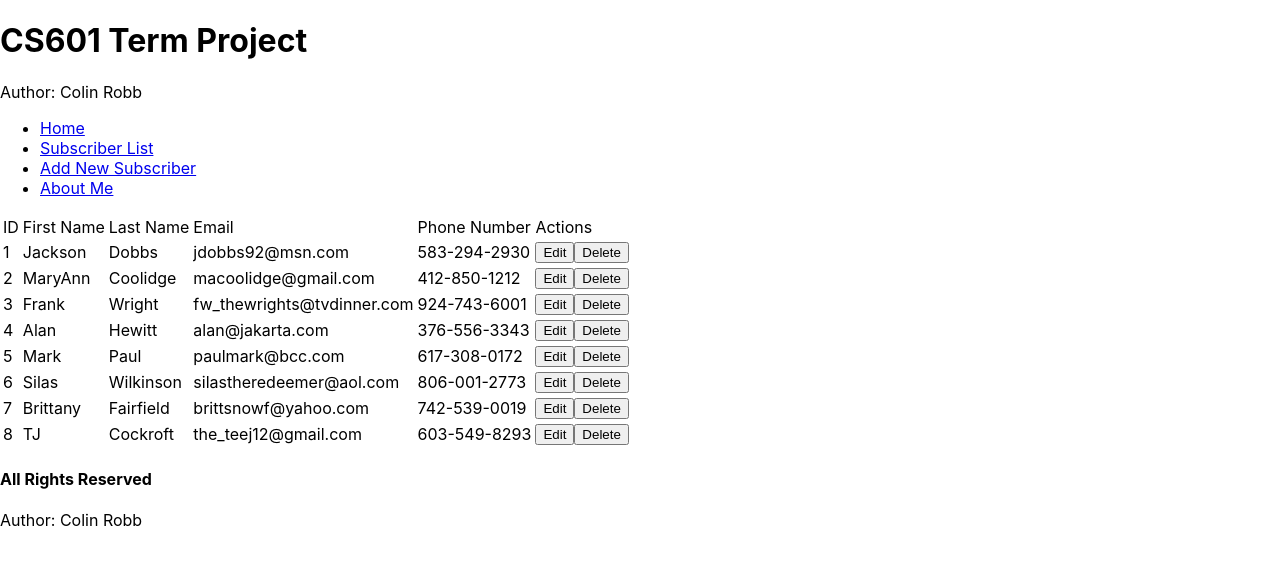
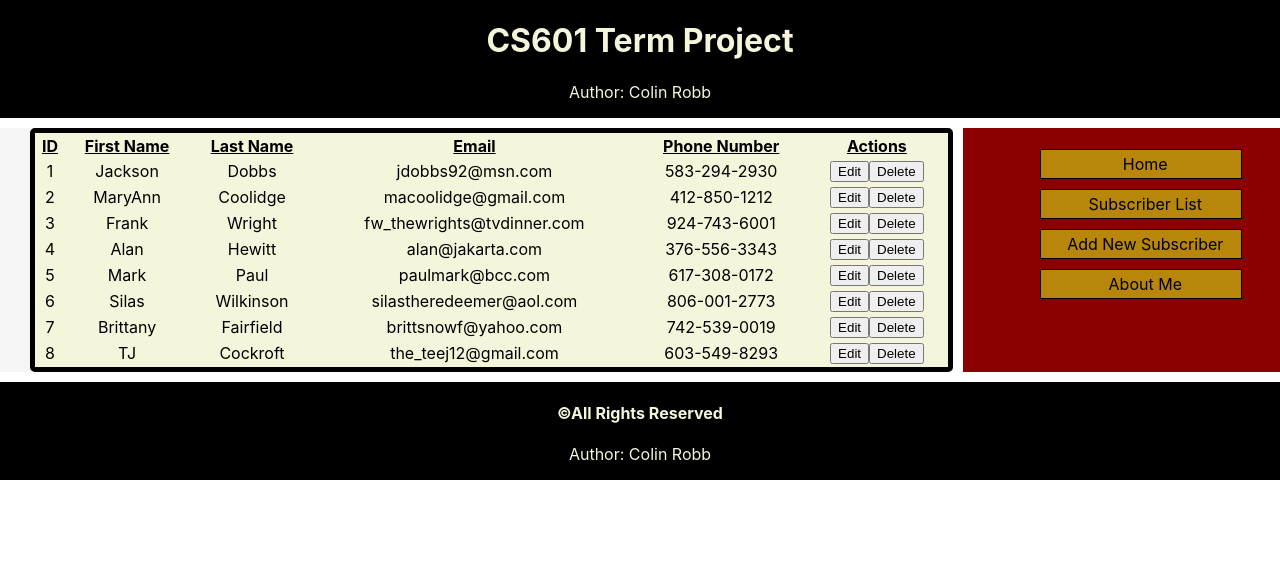
Before and after one commit to colin-robb918/CS601_TermProject_Robb, a React (Create React App) app in the folder final-project/: page /subscribers in a window 1280 px wide. Shown: the top 564 px of the page. Built offline with nearby package versions, Linux system fonts and the light colour scheme.

Commit message:
some css applied for pages

```diff
--- a/final-project/src/App.css
+++ b/final-project/src/App.css
@@ -1,38 +1,76 @@
 .App {
   text-align: center;
+  display: grid;
+  grid-template-columns: 3fr 1fr;
+  grid-template-rows: auto 1fr auto;
+  gap: 10px;
+  grid-template-areas:
+    "header header"
+    "main-content sidebar"
+    "footer footer"
+    ;
 }
 
-.App-logo {
-  height: 40vmin;
-  pointer-events: none;
+.header {
+  grid-area: header;
 }
 
-@media (prefers-reduced-motion: no-preference) {
-  .App-logo {
-    animation: App-logo-spin infinite 20s linear;
-  }
+.footer {
+  grid-area: footer;
 }
 
-.App-header {
-  background-color: #282c34;
-  min-height: 100vh;
-  display: flex;
-  flex-direction: column;
-  align-items: center;
-  justify-content: center;
-  font-size: calc(10px + 2vmin);
-  color: white;
+.main-content {
+  grid-area: main-content;
+  padding-left: 30px;
+  background-color: whitesmoke;
 }
 
-.App-link {
-  color: #61dafb;
+.sidebar {
+  grid-area: sidebar;
+  background-color: darkred;
 }
 
-@keyframes App-logo-spin {
-  from {
-    transform: rotate(0deg);
-  }
-  to {
-    transform: rotate(360deg);
-  }
+.header, .footer {
+  background-color: black;
+  color:beige
 }
+
+.sidebar ul {
+  list-style: none;
+}
+
+.sidebar ul li {
+  display: inline-block;
+  border: 1px solid;
+  background-color: darkgoldenrod;
+  margin: 5px;
+  width: 200px;
+}
+
+.sidebar ul li a {
+  display: inline-block;
+  padding: 4px;
+  width: 100%;
+  text-decoration: none;
+  color: black;
+}
+
+.sidebar ul li a:hover{
+  background-color: white;
+  color: blue;
+  font-weight: bold;
+  border: 3px solid;
+}
+
+table {
+  margin: auto;
+  border: 5px solid black;
+  border-radius: 5px;
+  background-color: beige;
+  width: 100%;
+}
+
+thead {
+  font-weight: bold;
+  text-decoration: underline;
+}
--- a/final-project/src/App.js
+++ b/final-project/src/App.js
@@ -1,6 +1,7 @@
 import React from 'react';
+import './App.css';
 import { BrowserRouter, Routes, Route } from 'react-router-dom';
-import { AddSubscriber, EditSubscriber, Footer, Header, Sidebar, SubscriberTable } from './components';
+import { AddSubscriber, EditSubscriber, Footer, Header, NotFound, Sidebar, SubscriberTable } from './components';
 
 const api = "./models/subscribers.json";
 
@@ -49,7 +50,7 @@ class App extends React.Component {
             <Route path='/add-new-subscriber' element={<AddSubscriber addSubscriber={this.addSubscriber}></AddSubscriber>}></Route>
             <Route path='/edit/:id' element={<EditSubscriber subscriberList={this.state.subscriberList} updateSubscriber={this.updateSubscriber}></EditSubscriber>}></Route>
             <Route path='/about.html' element={<h1>About Me</h1>}/>
-            <Route path='*' element={<h1>Oops... not found!</h1>}></Route>
+            <Route path='*' element={<NotFound />}></Route>
           </Routes>
           <Footer></Footer>
         </BrowserRouter>
--- a/final-project/src/components/AddSubscriber.js
+++ b/final-project/src/components/AddSubscriber.js
@@ -59,7 +59,7 @@ export default function AddSubscriber({addSubscriber}) {
     };
 
     return (
-        <div>
+        <div className='main-content'>
             <h1>Add Subscriber</h1>
             {success ? <h2>Updated Successfully!  Redirecting...</h2>
                 :
@@ -105,7 +105,7 @@ export default function AddSubscriber({addSubscriber}) {
                     <br />
                     <input
                         type="text"
-                        name="company"
+                        name="phone_number"
                         value={formData.phone_number}
                         onChange={handleChange}
                     />
--- a/final-project/src/components/EditSubscriber.js
+++ b/final-project/src/components/EditSubscriber.js
@@ -72,7 +72,7 @@ export default function EditSubscriber({ subscriberList, updateSubscriber }) {
     };
 
     return (
-        <div>
+        <div className='main-content'>
             <h1>Update Subscriber</h1>
 
             {success ? <h2>Updated Successfully!  Redirecting...</h2>
@@ -119,7 +119,7 @@ export default function EditSubscriber({ subscriberList, updateSubscriber }) {
                         <br />
                         <input
                             type="text"
-                            name="company"
+                            name="phone_number"
                             value={formData.phone_number}
                             onChange={handleChange}
                         />
--- a/final-project/src/components/Footer.js
+++ b/final-project/src/components/Footer.js
@@ -1,7 +1,7 @@
 export default function Footer() {
     return (
-        <footer>
-            <h4>All Rights Reserved</h4>
+        <footer className="footer">
+            <h4>©All Rights Reserved</h4>
             <p>Author: Colin Robb</p>
         </footer>
     )
--- a/final-project/src/components/Header.js
+++ b/final-project/src/components/Header.js
@@ -1,6 +1,6 @@
 export default function Header() {
     return (
-        <header>
+        <header className="header">
             <h1>CS601 Term Project</h1>
             <p>Author: Colin Robb</p>
         </header>
--- /dev/null
+++ b/final-project/src/components/NotFound.js
@@ -0,0 +1,7 @@
+export default function NotFound() {
+    return (
+        <div className="main-content">
+            <img src='./images/404_error.jfif' alt='404 Error' />
+        </div>
+    )
+}
--- a/final-project/src/components/Sidebar.js
+++ b/final-project/src/components/Sidebar.js
@@ -2,7 +2,7 @@ import {Link} from 'react-router-dom';
 
 export default function Sidebar() {
     return (
-        <div>
+        <div className='sidebar'>
             <ul>
                 <li>
                     <Link to="/">Home</Link>
--- a/final-project/src/components/SubscriberTable.js
+++ b/final-project/src/components/SubscriberTable.js
@@ -7,7 +7,7 @@ export default function SubscriberTable(props) {
     }
 
     return (
-        <div className="subscriber-table">
+        <div className="main-content">
             <table>
                 <thead>
                     <tr>
--- a/final-project/src/components/index.js
+++ b/final-project/src/components/index.js
@@ -5,3 +5,4 @@ export {default as AddSubscriber} from './AddSubscriber';
 export {default as EditSubscriber} from './EditSubscriber';
 export {default as Footer} from './Footer';
 export {default as Sidebar} from './Sidebar';
+export {default as NotFound} from './NotFound';
```
Also changed, not shown: final-project/src/images/404_error.jfif (added).
